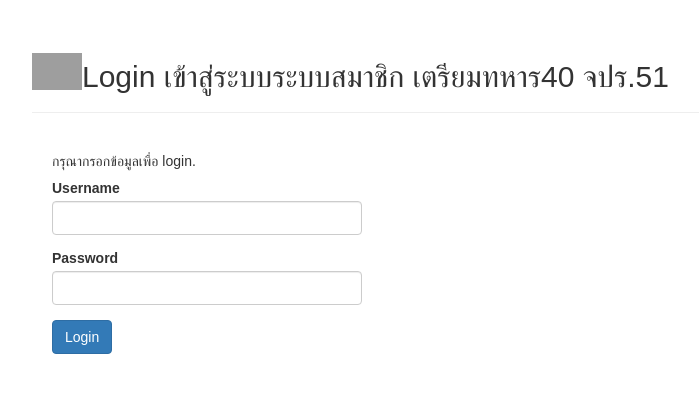
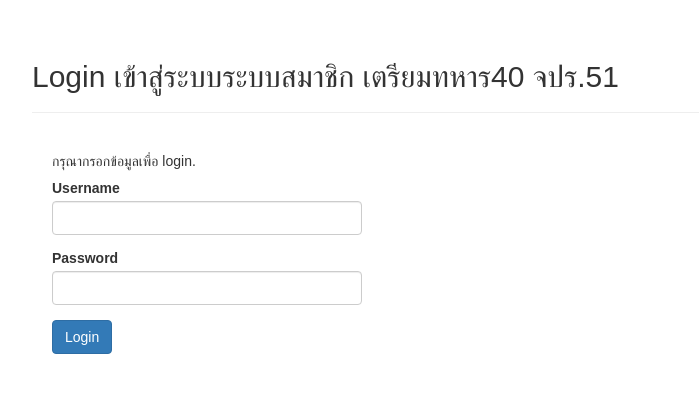
Before and after one commit to popwandee/LisaEchoBot, a PHP site: page /login.php in a window 1280 px wide. Shown: the top 393 px of the page, without its empty margins (38-737 px from the left). Run offline with PHP 8.4, Linux system fonts and the light colour scheme; some libraries are stand-ins or nearby versions; grey boxes are pictures that could not be loaded.

Commit message:
Update login.php

```diff
--- a/login.php
+++ b/login.php
@@ -98,7 +98,7 @@ if($_SERVER["REQUEST_METHOD"] == "POST"){
 <body>
  <div class="container">
  <div class="page-header">
-            <table><tr><td><img src="mibnlogo.png" width="50"></td><td><h2>Login เข้าสู่ระบบระบบสมาชิก เตรียมทหาร40 จปร.51</h2></td></tr></table>
+            <table><tr><td><h2>Login เข้าสู่ระบบระบบสมาชิก เตรียมทหาร40 จปร.51</h2></td></tr></table>
         </div>
     <div class="wrapper">
 
```
